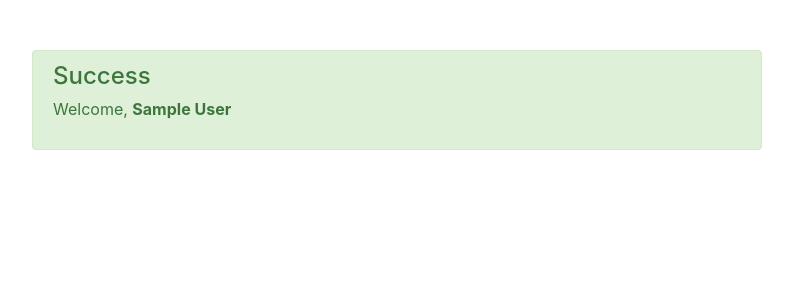
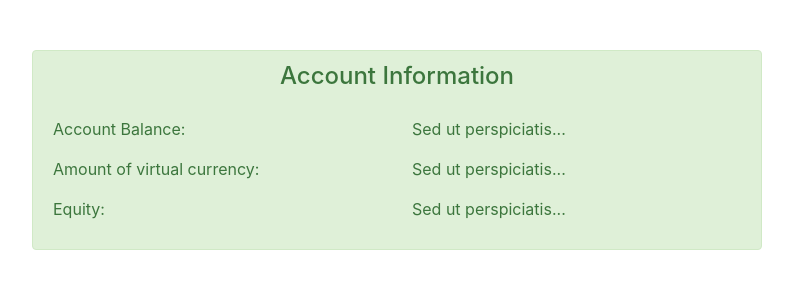
Before and after one commit to saqib22/Simulated_Virtual_Currency_Trading_App, a Django app: template apps/register/templates/register/success.html in a window 1280 px wide. Shown: the top 300 px of the page, without its empty margins (243-1036 px from the left). Run offline with Django 3.2, Linux system fonts and the light colour scheme; the template is opened without the code that fills it, so the values that code supplies are empty; the visitor is signed in with stand-in values (Sample User, id 1); parts of the project's set-up code (start-up, migrations or seed data) failed here and were passed over; some libraries are stand-ins or nearby versions.

Commit message:
updated account info portion

```diff
--- a/apps/register/models.py
+++ b/apps/register/models.py
@@ -21,7 +21,6 @@ class UserManager(models.Manager):
         return errors
 
 class User(models.Model):
-
     name = models.CharField(max_length=255)
     deposit_amount = models.IntegerField()
     created_at = models.DateTimeField(auto_now_add = True)
--- a/apps/register/static/register/style.css
+++ b/apps/register/static/register/style.css
@@ -8,3 +8,11 @@ ul {
     padding-left: 0px !important;
     list-style-type: none;
 }
+
+.alert-heading{
+	text-align: center;
+}
+
+.account-info{
+	padding-top: 20px;
+}
--- a/apps/register/templates/register/success.html
+++ b/apps/register/templates/register/success.html
@@ -2,9 +2,9 @@
 <html lang="en">
 <head>
 	<title>Success</title>
-    <meta charset="utf-8">
-    {% load static %}
-    <link rel="stylesheet" href="{% static 'register/style.css' %}">
+	<meta charset="utf-8">
+	{% load static %}
+	<link rel="stylesheet" href="{% static 'register/style.css' %}">
 	<meta content="width=device-width, initial-scale=1, shrink-to-fit=no" name="viewport">
 	<link href="https://maxcdn.bootstrapcdn.com/bootstrap/4.0.0-alpha.6/css/bootstrap.min.css" rel="stylesheet">
 </head>
@@ -13,8 +13,21 @@
 		<div class="row justify-content-center">
 			<div class="col-8">
 				<div class="alert alert-success" role="alert'">
-					<h4 class="alert-heading">Success</h4>
-                        <p>Welcome, <strong>{{user.first_name}} {{user.last_name}}</strong></p>
+					<h4 class="alert-heading">Account Information</h4>
+						<!--<p>Welcome, <strong>{{user.first_name}} {{user.last_name}}</strong></p>-->
+
+						<div class="row account-info">
+						    <div class="col-sm-6">
+						    	<p>Account Balance:</p>
+						    	<p>Amount of virtual currency:<p>
+						    	<p>Equity:</p>
+						    </div>
+						    <div class="col-sm-6">
+						    	<p>Sed ut perspiciatis...</p>
+						    	<p>Sed ut perspiciatis...</p>
+						    	<p>Sed ut perspiciatis...</p>
+						   	</div>
+						</div>
 				</div>
 			</div>
 		</div>
```
Also changed, not shown: apps/register/views.py (+14 -15 lines), db.sqlite3.
